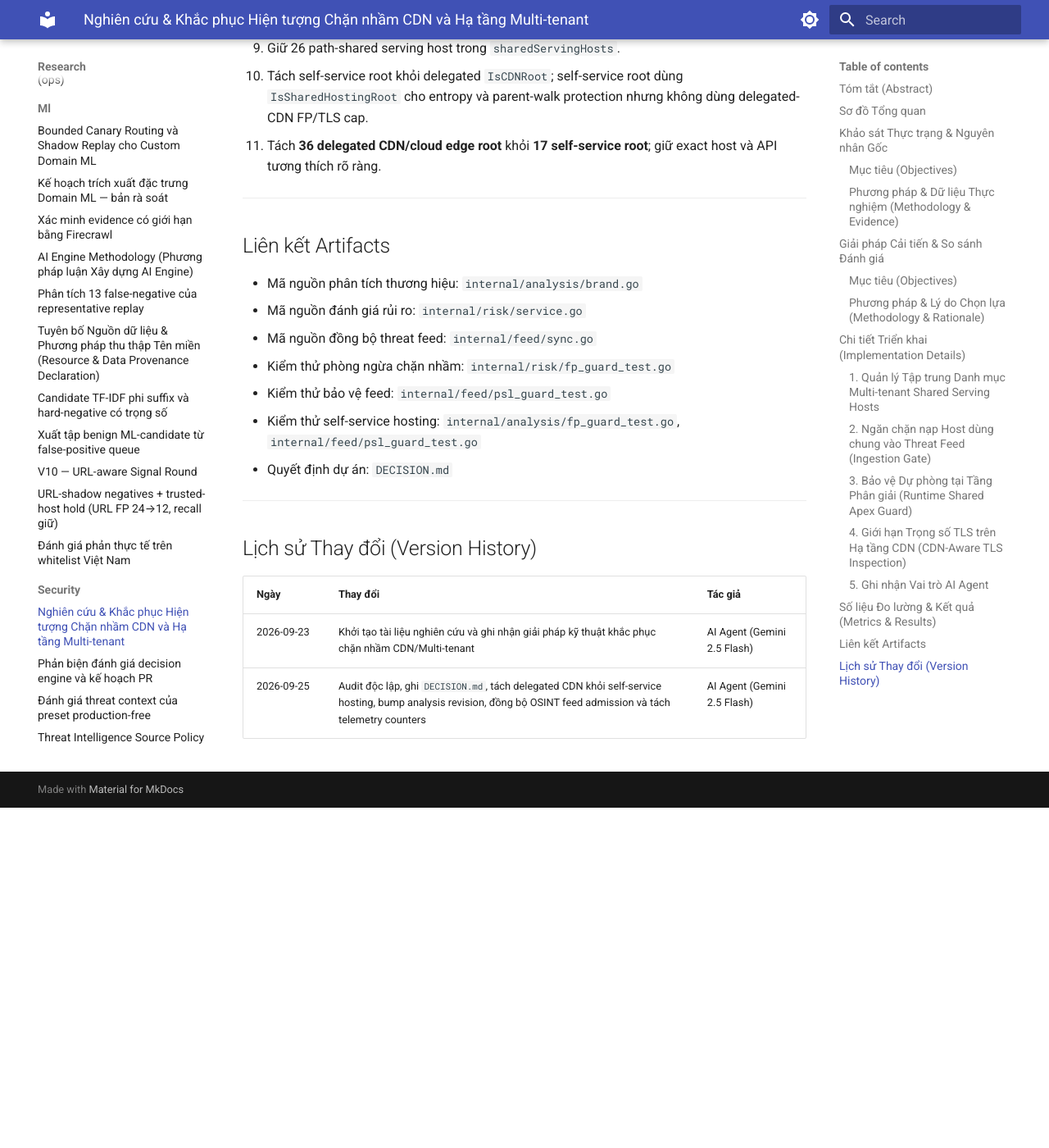
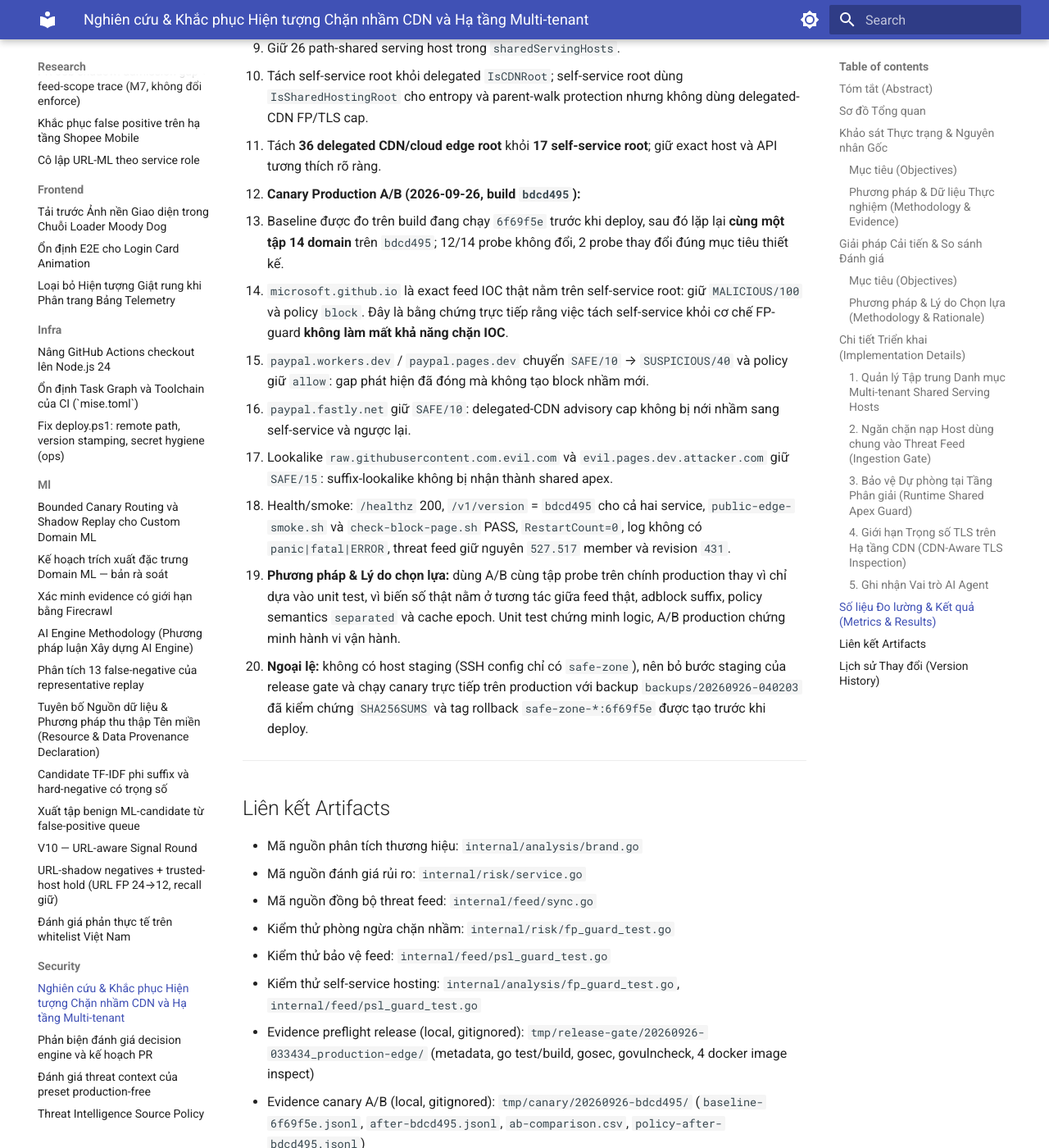
Before and after one commit to vmcchooky/safe-zone, an MkDocs documentation site: the page built from docs/research/security/cdn-false-positive-hardening.md, in a window 1280 px wide and 1400 px high, scrolled down 5072 px. Shown: the whole window at 82% size. Built offline with MkDocs 1.6.1 and Material for MkDocs 9.7.7, drawn with Linux system fonts in a browser that asks for light colours; before the commit the page ends 6057 px from its top, so only the background shows below that; some of the changed text lies outside the part shown.

Commit message:
docs(security): record CDN FP canary A/B evidence for bdcd495

```diff
--- a/docs/research/security/cdn-false-positive-hardening.md
+++ b/docs/research/security/cdn-false-positive-hardening.md
@@ -123,6 +123,15 @@
    - Giữ 26 path-shared serving host trong `sharedServingHosts`.
    - Tách self-service root khỏi delegated `IsCDNRoot`; self-service root dùng `IsSharedHostingRoot` cho entropy và parent-walk protection nhưng không dùng delegated-CDN FP/TLS cap.
    - Tách **36 delegated CDN/cloud edge root** khỏi **17 self-service root**; giữ exact host và API tương thích rõ ràng.
+3. **Canary Production A/B (2026-09-26, build `bdcd495`):**
+   - Baseline được đo trên build đang chạy `6f69f5e` trước khi deploy, sau đó lặp lại **cùng một tập 14 domain** trên `bdcd495`; 12/14 probe không đổi, 2 probe thay đổi đúng mục tiêu thiết kế.
+   - `microsoft.github.io` là exact feed IOC thật nằm trên self-service root: giữ `MALICIOUS/100` và policy `block`. Đây là bằng chứng trực tiếp rằng việc tách self-service khỏi cơ chế FP-guard **không làm mất khả năng chặn IOC**.
+   - `paypal.workers.dev` / `paypal.pages.dev` chuyển `SAFE/10` → `SUSPICIOUS/40` và policy giữ `allow`: gap phát hiện đã đóng mà không tạo block nhầm mới.
+   - `paypal.fastly.net` giữ `SAFE/10`: delegated-CDN advisory cap không bị nới nhầm sang self-service và ngược lại.
+   - Lookalike `raw.githubusercontent.com.evil.com` và `evil.pages.dev.attacker.com` giữ `SAFE/15`: suffix-lookalike không bị nhận thành shared apex.
+   - Health/smoke: `/healthz` 200, `/v1/version` = `bdcd495` cho cả hai service, `public-edge-smoke.sh` và `check-block-page.sh` PASS, `RestartCount=0`, log không có `panic|fatal|ERROR`, threat feed giữ nguyên `527.517` member và revision `431`.
+   - **Phương pháp & Lý do chọn lựa:** dùng A/B cùng tập probe trên chính production thay vì chỉ dựa vào unit test, vì biến số thật nằm ở tương tác giữa feed thật, adblock suffix, policy semantics `separated` và cache epoch. Unit test chứng minh logic, A/B production chứng minh hành vi vận hành.
+   - **Ngoại lệ:** không có host staging (SSH config chỉ có `safe-zone`), nên bỏ bước staging của release gate và chạy canary trực tiếp trên production với backup `backups/20260926-040203` đã kiểm chứng `SHA256SUMS` và tag rollback `safe-zone-*:6f69f5e` được tạo trước khi deploy.
 
 ---
 
@@ -134,6 +143,8 @@
 - Kiểm thử phòng ngừa chặn nhầm: `internal/risk/fp_guard_test.go`
 - Kiểm thử bảo vệ feed: `internal/feed/psl_guard_test.go`
 - Kiểm thử self-service hosting: `internal/analysis/fp_guard_test.go`, `internal/feed/psl_guard_test.go`
+- Evidence preflight release (local, gitignored): `tmp/release-gate/20260926-033434_production-edge/` (metadata, go test/build, gosec, govulncheck, 4 docker image inspect)
+- Evidence canary A/B (local, gitignored): `tmp/canary/20260926-bdcd495/` (`baseline-6f69f5e.jsonl`, `after-bdcd495.jsonl`, `ab-comparison.csv`, `policy-after-bdcd495.jsonl`)
 - Quyết định dự án: `DECISION.md`
 
 ---
@@ -144,3 +155,4 @@
 |---|---|---|
 | 2026-09-23 | Khởi tạo tài liệu nghiên cứu và ghi nhận giải pháp kỹ thuật khắc phục chặn nhầm CDN/Multi-tenant | AI Agent (Gemini 2.5 Flash) |
 | 2026-09-25 | Audit độc lập, ghi `DECISION.md`, tách delegated CDN khỏi self-service hosting, bump analysis revision, đồng bộ OSINT feed admission và tách telemetry counters | AI Agent (Gemini 2.5 Flash) |
+| 2026-09-26 | Merge PR #85 (`bdcd495`) và chạy canary production A/B so với baseline `6f69f5e`; xác nhận không mất chặn IOC self-service, đóng gap phát hiện và không tạo block nhầm mới | AI Agent (Gemini 2.5 Flash) |
```
Also changed, not shown: DECISION.md (+13 -0 lines).
